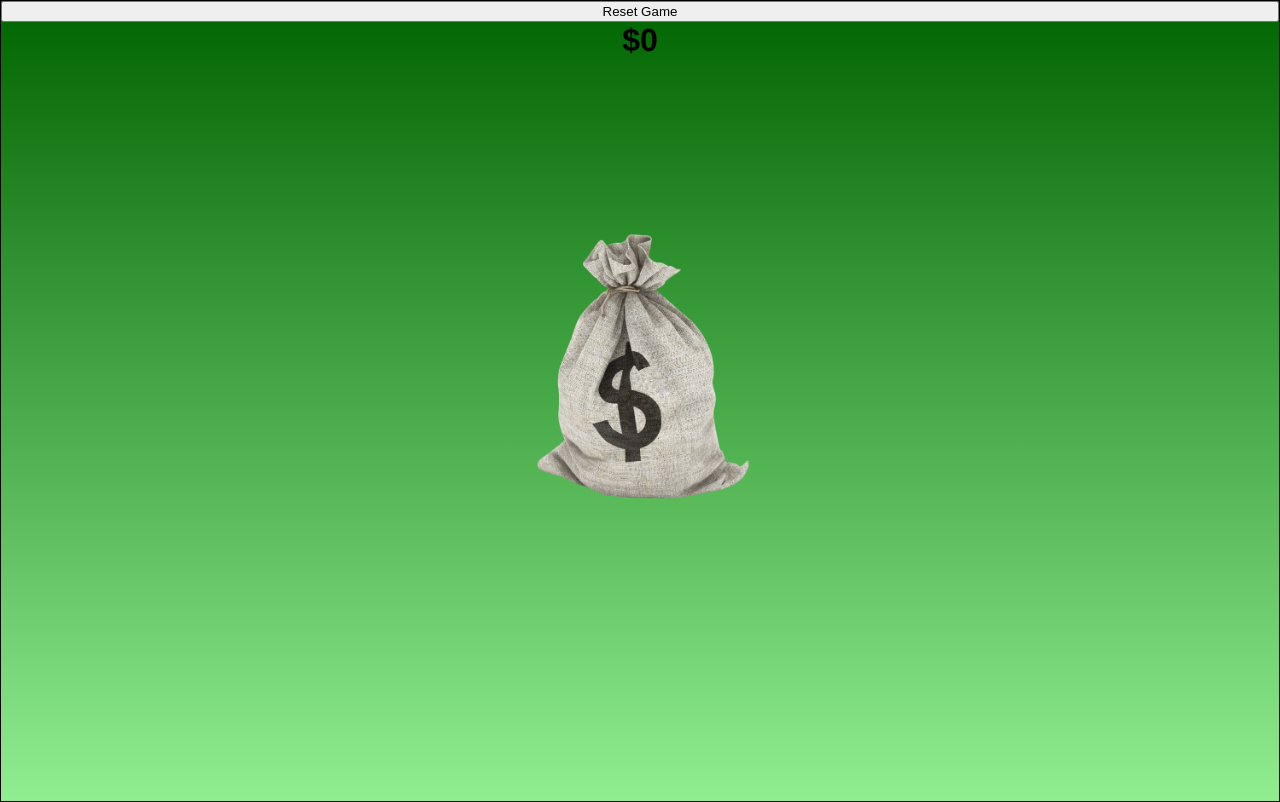
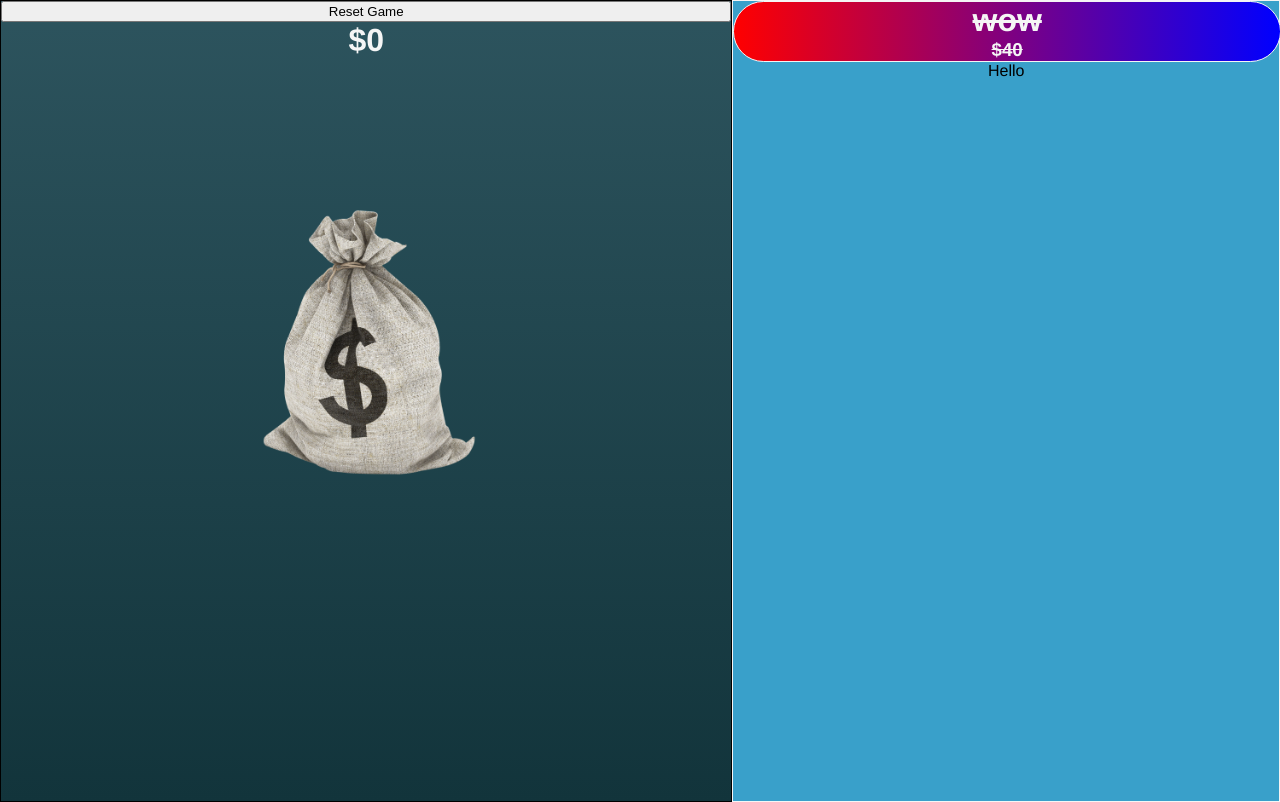
Before and after one commit to willdoescode/not-a-cookie-clicker-clone, a Vue app: page / in a window 1280 px wide. Built offline with nearby package versions, Linux system fonts and the light colour scheme.

Commit message:
started working on options to buy

```diff
--- a/src/App.vue
+++ b/src/App.vue
@@ -1,16 +1,19 @@
 <template>
   <div id="app">
     <money-panel class="panel" />
+    <buy-panel class="panel" />
   </div>
 </template>
 
 <script>
 import moneyPanel from "@/components/moneyPanel";
+import buyPanel from "@/components/buyPanel";
 
 export default {
   name: 'App',
   components: {
-    moneyPanel
+    moneyPanel,
+    buyPanel
   },
   mounted() {
     this.$store.dispatch('setStorage')
@@ -21,8 +24,8 @@ export default {
     }
   },
   watch: {
-    points(after) {
-      document.title = `$${after} / Not A Cookie Clicker Clone`
+    points(after, before) {
+      document.title = `$${before} -> $${after} / Not A Cookie Clicker Clone`
     }
   }
 }
--- /dev/null
+++ b/src/components/buyPanel.vue
@@ -0,0 +1,40 @@
+<template>
+  <div class="panel">
+    <buy-slot name="wow" cost="40" />
+    <div @click="wow = !wow" class="slot">
+      Hello
+    </div>
+    <div class="slot" v-if="wow">
+      Hello
+    </div>
+  </div>
+</template>
+
+<script>
+import buySlot from "@/components/buySlot";
+
+export default {
+  name: 'buyPanel',
+  components: {
+    buySlot
+  },
+  data() {
+    return {
+      wow: false
+    }
+  }
+}
+</script>
+
+<style lang="scss" scoped>
+.panel {
+  display: flex;
+  flex-direction: column;
+  height: 100vh;
+  background-color: #39a0ca;
+  border: 1px solid whitesmoke;
+  .slot {
+    width: 100%;
+  }
+}
+</style>
--- /dev/null
+++ b/src/components/buySlot.vue
@@ -0,0 +1,44 @@
+<template>
+  <div @click="subtractMoney" class="buySlot">
+    <div class="texts" :class="cost > this.$store.state.points ? 'disabled' : 'enabled'">
+      <h1 class="name">{{name}}</h1>
+      <h3 class="cost">${{cost}}</h3>
+    </div>
+  </div>
+</template>
+
+<script>
+export default {
+  name: 'buySlot',
+  props: {
+    name: String,
+    cost: Number
+  },
+  methods: {
+    subtractMoney() {
+      this.$store.commit('decrement', {
+        amount: this.cost
+      })
+    }
+  }
+}
+</script>
+
+<style lang="scss" scoped>
+.buySlot {
+  width: 100%;
+  border: 1px solid whitesmoke;
+  border-radius: 15vh;
+  background-image: linear-gradient(to right, red, blue);
+  .texts {
+    color: whitesmoke;
+    display: flex;
+    justify-content: center;
+    flex-direction: column;
+  }
+}
+
+.disabled {
+  text-decoration: line-through;
+}
+</style>
--- a/src/components/moneyPanel.vue
+++ b/src/components/moneyPanel.vue
@@ -1,7 +1,7 @@
 <template>
   <div class="panel">
     <button @click="$store.dispatch('resetAll')">Reset Game</button>
-    <h1>${{$store.state.points}}</h1>
+    <h1 class="money-text">${{$store.state.points}}</h1>
     <div class="money-container">
       <img class="money" @click="$store.dispatch('increment')" src='../assets/money-bag-png-19720.png'>
     </div>
@@ -19,12 +19,15 @@ export default {
   display: flex;
   flex-direction: column;
   height: 100vh;
-  background-image: linear-gradient(to bottom, darkgreen, lightgreen);
+  background-image: linear-gradient(to bottom, #2d545e, #12343b);
   border: 1px solid black;
+  .money-text {
+    color: whitesmoke;
+  }
   .money-container {
     display: flex;
     align-items: center;
-    margin-top: 20vh;
+    margin-top: 17vh;
     justify-content: center;
     img {
       width: 20vw;
@@ -33,7 +36,7 @@ export default {
         cursor: pointer;
       }
       &:active {
-        transform: scale(0.8);
+        transform: scale(0.8) rotate(20deg);
       }
     }
   }
--- a/src/store/index.js
+++ b/src/store/index.js
@@ -11,6 +11,9 @@ export default new Vuex.Store({
     increment(state) {
       state.points++
       localStorage.setItem('points', state.points)
+    },
+    decrement(state, { amount }) {
+      state.points -= amount
     },
     setStorage(state) {
       if (localStorage.getItem('points') === null) {
@@ -33,6 +36,6 @@ export default new Vuex.Store({
     },
     resetAll(context) {
       context.commit('resetAll')
-    }
+    },
   }
 })
```
